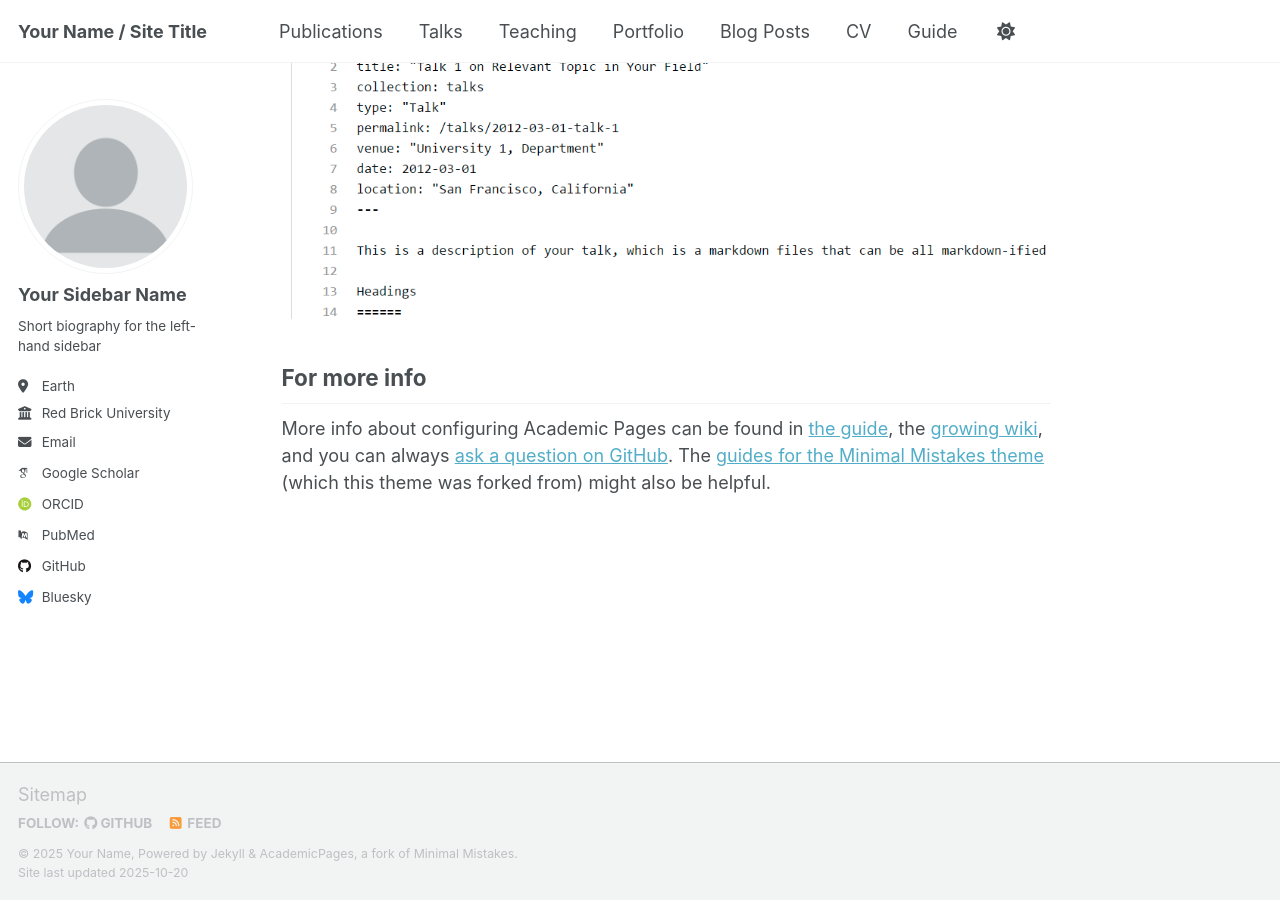
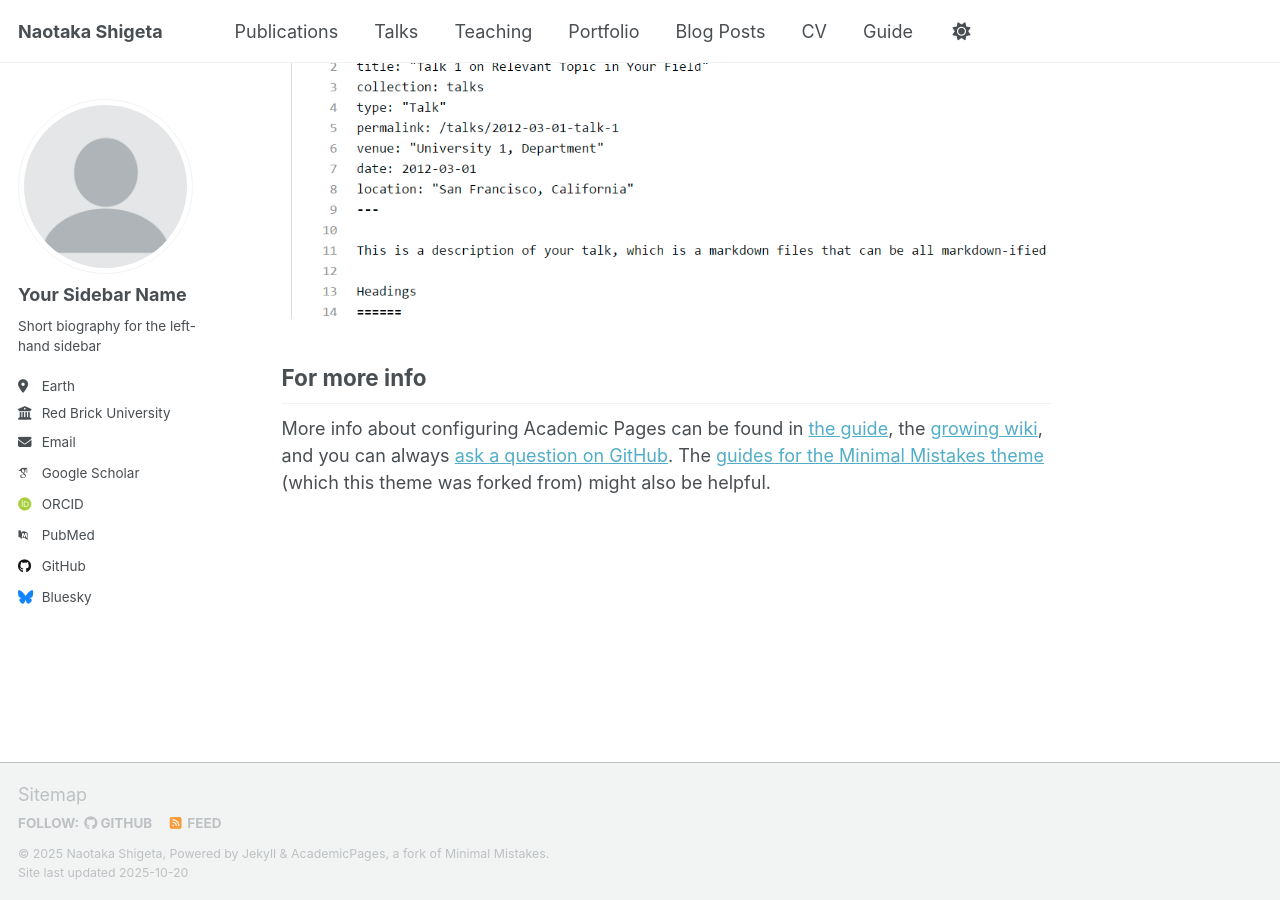
Before and after one commit to naotaka-shigeta/naotaka-shigeta, a Jekyll site: the page built from _pages/about.md, in a window 1280 px wide and 900 px high, scrolled down 2880 px. Built offline with Jekyll 4.4.1, drawn with Linux system fonts in a browser that asks for light colours; some web fonts are replaced; a script that is not in the unit is left out.

Commit message:
Update site title and name in configuration

```diff
--- a/_config.yml
+++ b/_config.yml
@@ -9,9 +9,9 @@
 # Basic Site Settings
 locale                   : "en-US"
 site_theme               : "default" # Currently available options are "default", "air"
-title                    : "Your Name / Site Title"
+title                    : "Naotaka Shigeta"
 title_separator          : "-"
-name                     : &name "Your Name"
+name                     : &name "Naotaka Shigeta"
 description              : &description "Your Name's academic portfolio"   # Update this with a general description of your site, this is the default if not overridden by a page
 url                      : https://academicpages.github.io # The base hostname & protocol for your site e.g. "https://[your GitHub username].github.io",
                                                            # or if you already have some other page hosted on Github then use "https://[your GitHub username].github.io/[Your Repo Name]"
```
